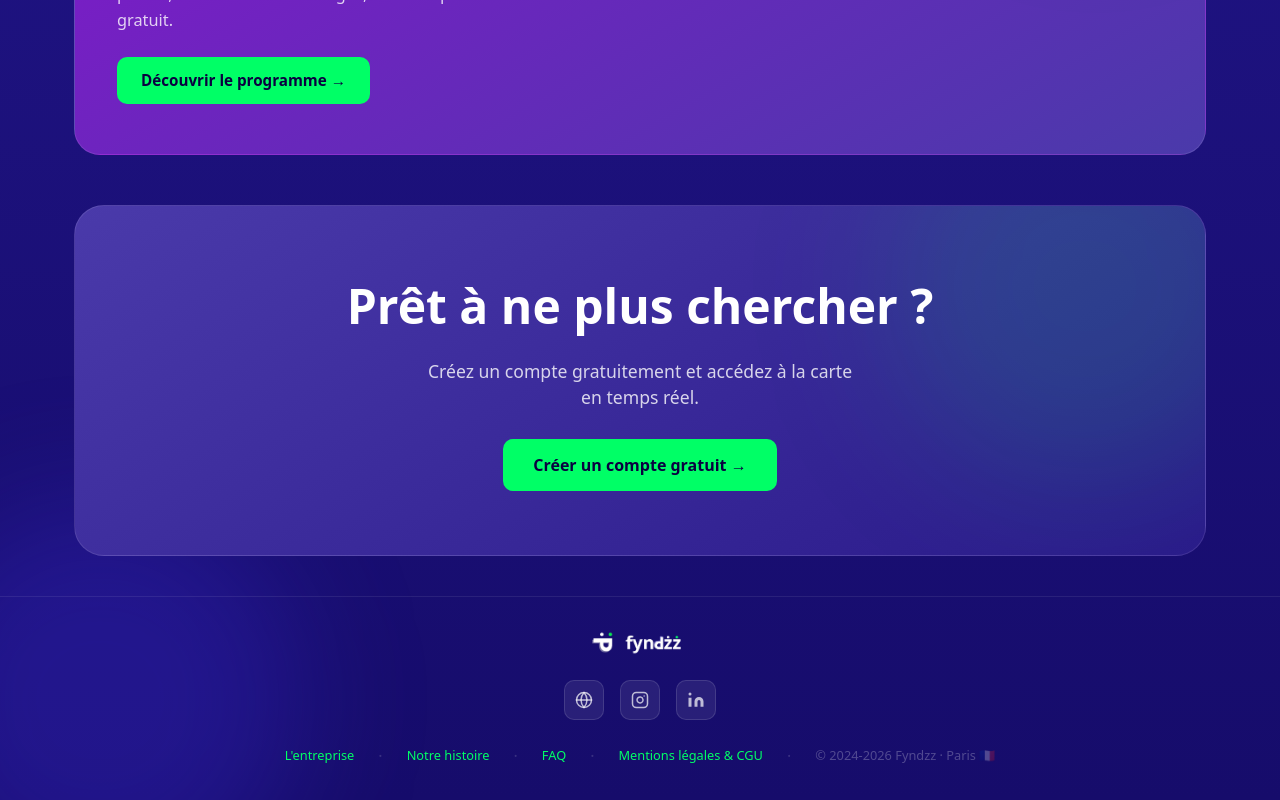
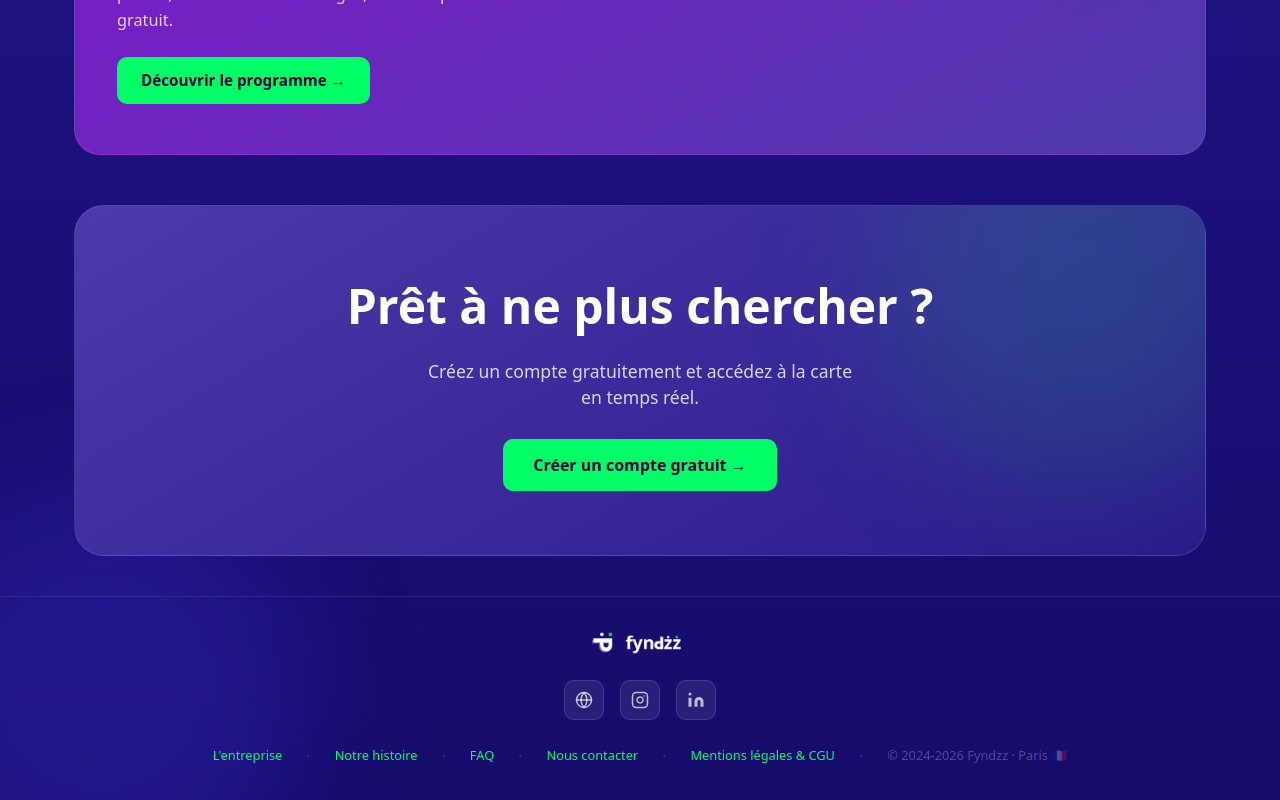
Before and after one commit to Yoyo2655/fyndzz-webapp, a Next.js app: page / in a window 1280 px wide. Shown: the part 3524-4324 px from the top of the page. Built offline with nearby package versions, Linux system fonts and the light colour scheme; no server answers.

Commit message:
add nous contacter footer

```diff
--- a/components/Footer.js
+++ b/components/Footer.js
@@ -58,6 +58,8 @@ export default function Footer() {
         <span style={sep}>·</span>
         <Link href="/how#faq" style={{ color: '#00ff66', textDecoration: 'none', fontSize: '0.8rem', transition: 'color 0.2s' }}>FAQ</Link>
         <span style={sep}>·</span>
+        <Link href="/contact" style={{ color: '#00ff66', textDecoration: 'none', fontSize: '0.8rem', transition: 'color 0.2s' }}>Nous contacter</Link>
+        <span style={sep}>·</span>
         <Link href="/legal" style={{ color: '#00ff66', textDecoration: 'none', fontSize: '0.8rem', transition: 'color 0.2s' }}>Mentions légales & CGU</Link>
         <span style={sep}>·</span>
         <span style={{ fontSize: '0.8rem', color: 'rgba(255,255,255,0.25)' }}>© 2024-2026 Fyndzz · Paris 🇫🇷</span>
```
